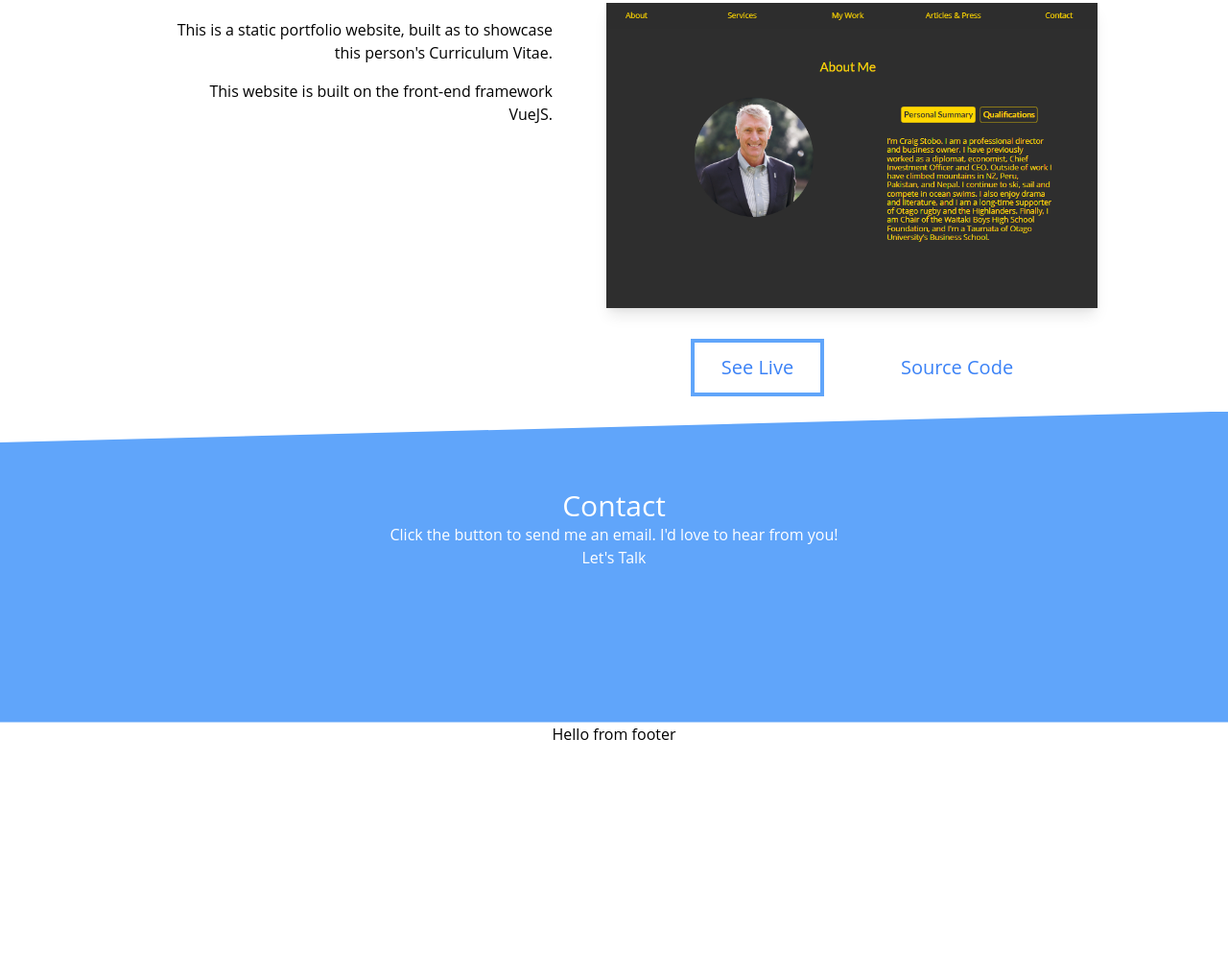
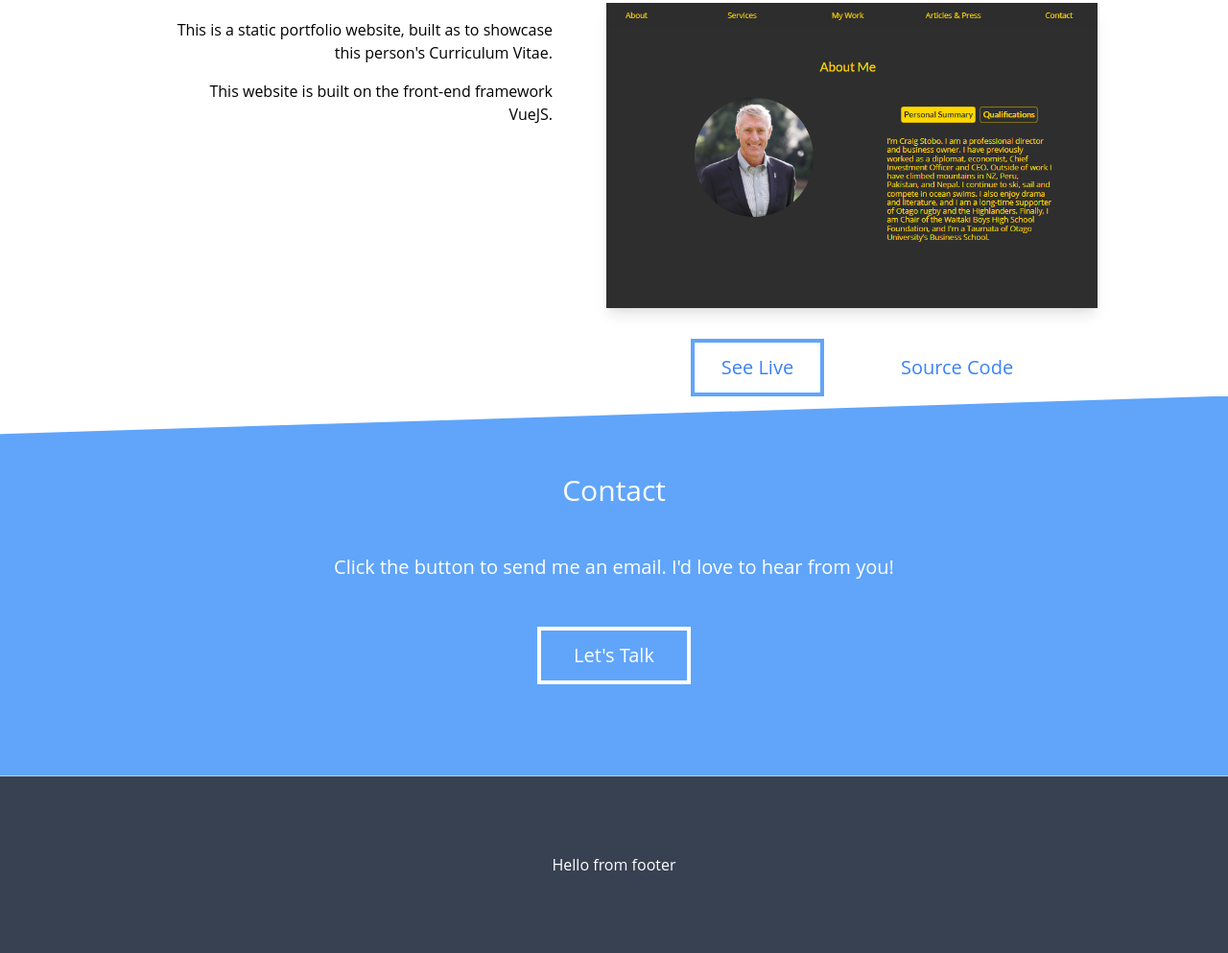
Before and after one commit to hamish-stobo/gatsby-portfolio-site, a Gatsby site: page / in a window 1280 px wide. Shown: the part 3442-4435 px from the top of the page at 96% size. Before the commit the page ends 4219 px from the top, so only its background shows below. Built offline with nearby package versions, Linux system fonts and the light colour scheme; Gatsby itself is replaced by a stand-in of ours.

Commit message:
CTA v1 done, working on footer

```diff
--- a/src/components/CTA/index.js
+++ b/src/components/CTA/index.js
@@ -2,10 +2,10 @@ import React from 'react'
 
 const CTA = () => {
     return (
-        <section className="text-white flex flex-col justify-center align-center mt-4 bg-blue-400 pt-20 pb-32 sm:pb-40 CTAclippedRect">
+        <section className="text-white flex flex-col justify-between align-center text-center bg-blue-400 pt-8 sm:pt-20 px-4 pb-24 CTAclippedRect">
             <h2 className="text-3xl pt-4 sm:pt-0">Contact</h2>
-            <p>Click the button to send me an email. I'd love to hear from you!</p>
-            <a href="mailto:hh.stobo@gmail.com" title="hh.stobo@gmail.com">Let's Talk</a>
+            <p className="mt-12 text-lg sm:text-xl">Click the button to send me an email. I'd love to hear from you!</p>
+            <a className="mt-8 sm:mt-12 text-white mx-auto w-40 py-3 px-7 border-solid border-4 border-white text-xl" href="mailto:hh.stobo@gmail.com" title="hh.stobo@gmail.com">Let's Talk</a>
         </section>
     )
 }
--- a/src/components/Footer/index.js
+++ b/src/components/Footer/index.js
@@ -2,9 +2,9 @@ import React from 'react'
 
 const Footer = () => {
     return (
-        <div className="text-center w-full">
+        <section className="bg-gray-700 text-center text-white p-8 py-20 w-full">
             Hello from footer
-        </div>
+        </section>
     )
 }
 
```
